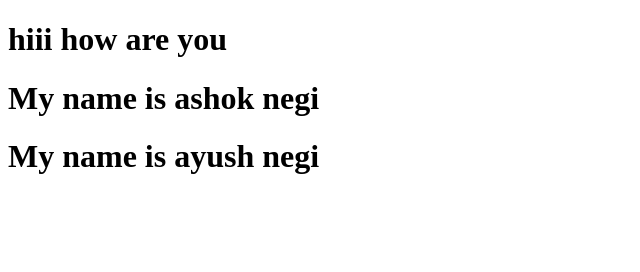
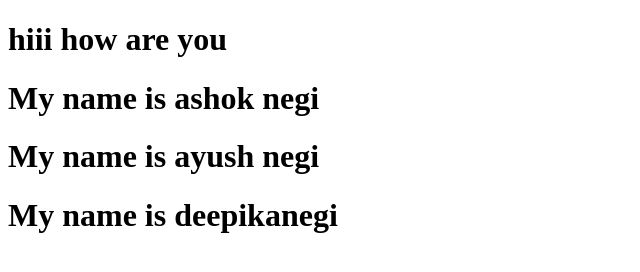
Before and after one commit to Ashoknegi13/vs, a plain HTML site: page index.html in a window 1280 px wide. Shown: the whole page, without its empty margins (0-640 px from the left). Drawn offline with Linux system fonts and the light colour scheme.

Commit message:
deepika add

```diff
--- a/index.html
+++ b/index.html
@@ -9,5 +9,6 @@
     <h1>hiii how are you</h1>
     <h1>My name is ashok negi</h1>
     <h1>My name is ayush negi</h1>
+    <h1>My name is deepikanegi</h1>
 </body>
 </html>
```
